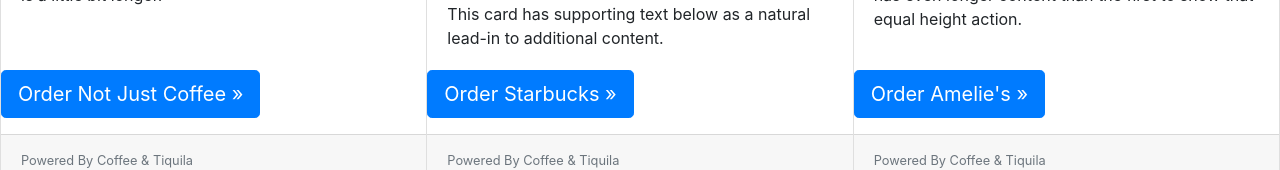
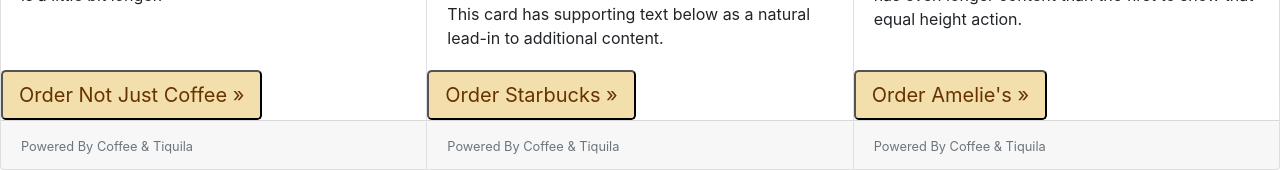
Before and after one commit to mwithers70/CoffeeandTiquila, a React (Create React App) app in the folder coffeefe/: page /coffeeshops in a window 1280 px wide. Shown: the part 918-1088 px from the top of the page. Built offline with nearby package versions, Linux system fonts and the light colour scheme.

Commit message:
added bootstrap buttons to the coffeshops page

```diff
--- a/coffeefe/src/Components/CoffeeShops.js
+++ b/coffeefe/src/Components/CoffeeShops.js
@@ -1,5 +1,6 @@
 import React, {Component} from 'react';
 import Navbarp from './Navbar';
+import '../css/SignIn.css'
 // import { * } from 'bootstrap';
 // import { * } from 'react-router-dom';
 import AmeliesStorefront from '../Images/AmeliesStorefront.jpg';
@@ -13,7 +14,7 @@ class CoffeeShops extends Component{
         return (
             <div>
                 <Navbarp/>
-                <div>
+                <div className="googlemap">
                     <iframe width={600} height={450} frameBorder={0} style={{border: 0}} alt={"map"}
                             src="https://www.google.com/maps/d/u/0/embed?mid=1hJZ8hM8pnif0_0d7N8XR2lt989YGabn0">
                     </iframe>
@@ -30,8 +31,8 @@ class CoffeeShops extends Component{
                         </div>
                         <div className="container">
                             <div className="row">
-                                <p><a className="btn btn-primary btn-lg" href="/notjustcoffee" role="button">Order Not Just
-                                    Coffee »</a></p>
+                                <button className="btn-lg "><a href="/notjustcoffee">Order Not Just
+                                    Coffee »</a></button>
                             </div>
                         </div>
                         <div className="card-footer">
@@ -49,7 +50,7 @@ class CoffeeShops extends Component{
                         </div>
                         <div className="container">
                             <div className="row">
-                                <p><a className="btn btn-primary btn-lg" href="/starbucks" role="button">Order Starbucks »</a></p>
+                                <button className="btn-lg "><a href="/starbucks">Order Starbucks »</a></button>
                             </div>
                         </div>
                         <div className="card-footer">
@@ -68,7 +69,7 @@ class CoffeeShops extends Component{
                         </div>
                         <div className="container">
                             <div className="row">
-                                <p><a className="btn btn-primary btn-lg" href="/amelies" role="button">Order Amelie's »</a></p>
+                                <button className="btn-lg "><a href="/amelies">Order Amelie's »</a></button>
                             </div>
                         </div>
                         <div className="card-footer">
--- a/coffeefe/src/css/SignIn.css
+++ b/coffeefe/src/css/SignIn.css
@@ -25,3 +25,6 @@ button{
 a{
     color: #663300;
 }
+.googlemap{
+
+}
```
